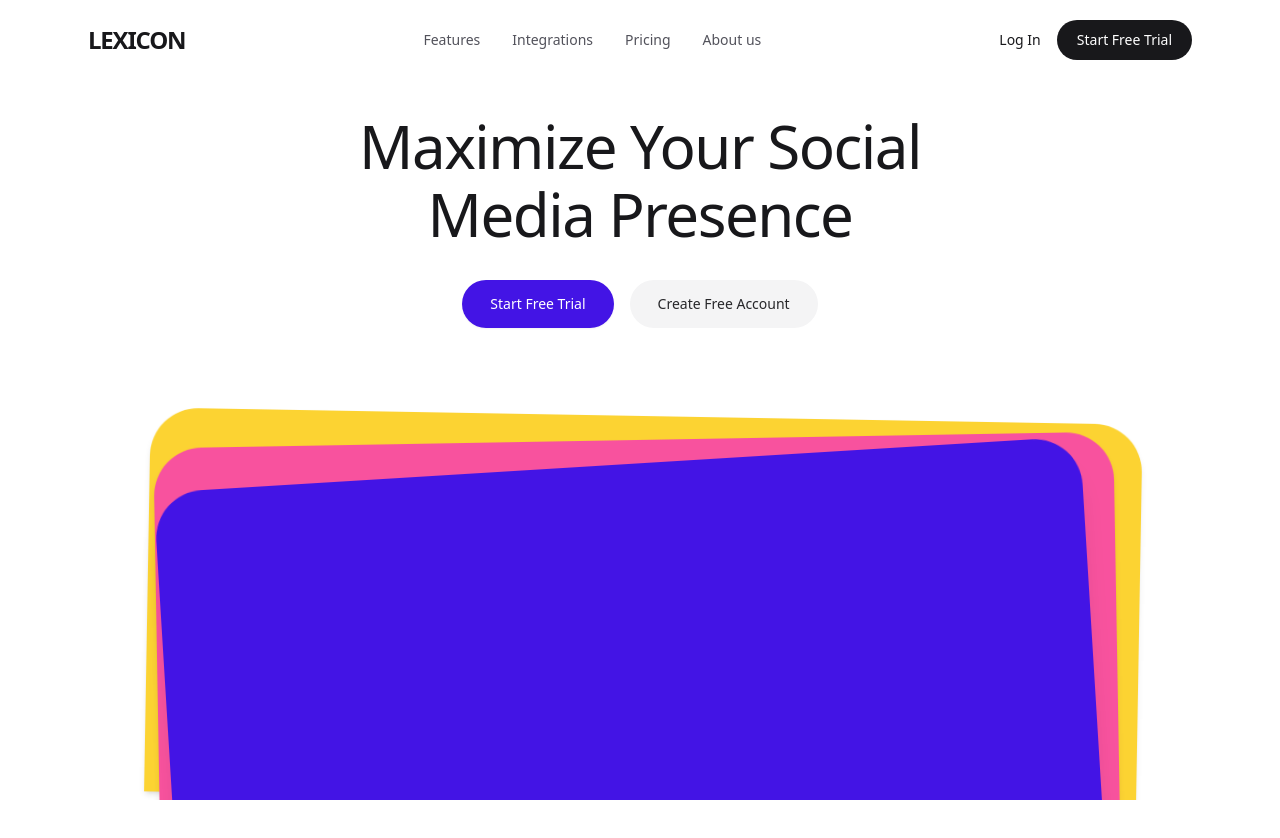
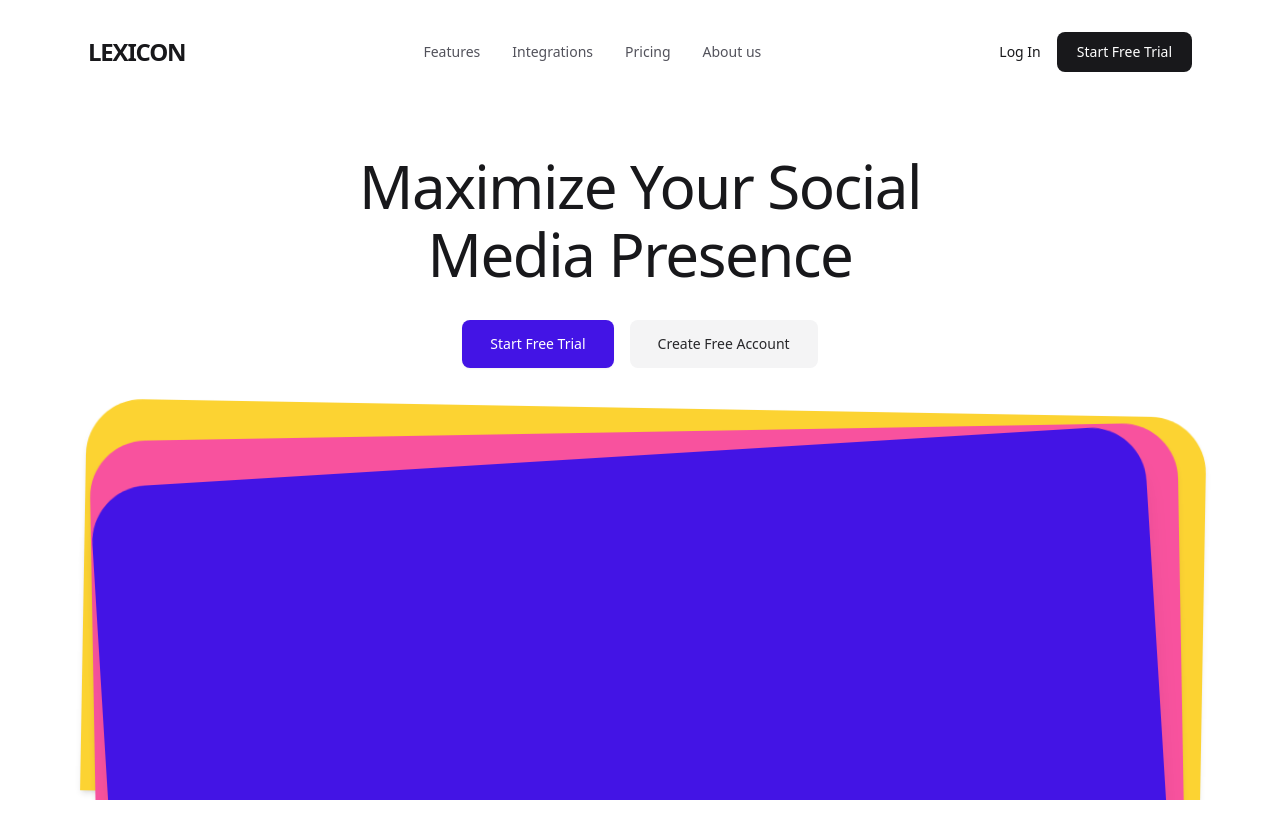
Before and after one commit to BaraaJam/tailwind-css-workshop, a plain HTML site: page index.html in a window 1280 px wide. Shown: the top 838 px of the page. Drawn offline with nearby package versions, Linux system fonts and the light colour scheme.

Commit message:
Increase hero cards stack height and max width slightly

```diff
--- a/index.html
+++ b/index.html
@@ -11,10 +11,11 @@
 <body class="bg-white text-zinc-900 antialiased selection:bg-[#4314E5] selection:text-white">
 
     <!-- 1. NAVBAR -->
-    <header id="main-header" class="fixed top-0 inset-x-0 z-50 bg-white/80 backdrop-blur-md transition-colors duration-300">
+    <header id="main-header" class="fixed top-3 inset-x-0 z-50 ">
         <nav class="max-w-6xl mx-auto px-6 h-20 flex items-center justify-between">
             <a href="#" class="text-2xl font-extrabold tracking-tighter">LEXICON</a>
-            <div class="hidden md:flex items-center gap-8 text-sm text-zinc-600">
+            <div
+                class="hidden md:flex items-center gap-8 text-sm text-zinc-600 backdrop-blur-md transition-colors duration-300 bg-white/60 rounded-lg p-3 px-8">
                 <a href="#features" class="hover:text-black">Features</a>
                 <a href="#integrations" class="hover:text-black">Integrations</a>
                 <a href="#metrics" class="hover:text-black">Pricing</a>
@@ -22,7 +23,7 @@
             </div>
             <div class="flex items-center gap-4 text-sm font-medium">
                 <a href="#" class="hidden sm:inline-block hover:text-zinc-600">Log In</a>
-                <a href="#" class="bg-zinc-900 text-white px-5 py-2.5 rounded-full hover:bg-zinc-700 transition">
+                <a href="#" class="bg-zinc-900 text-white px-5 py-2.5 rounded-lg hover:bg-zinc-700 transition">
                     Start Free Trial
                 </a>
             </div>
@@ -31,10 +32,13 @@
 
     <!-- 2. HERO SCROLL TRACK (STAGE 2 SCROLL-LINKED) -->
     <div id="hero-scroll-track" class="relative w-full">
-        <section id="hero-section" class="relative w-full h-screen flex flex-col justify-between overflow-hidden px-6 pt-28 pb-0">
+        <section id="hero-section"
+            class="relative w-full h-screen flex flex-col justify-between overflow-hidden px-6 pt-28 pb-0">
             <!-- Hero Center Text & Actions -->
-            <div id="hero-text-mask" class="relative max-w-3xl mx-auto z-10 w-full text-center will-change-transform">
-                <h1 id="hero-headline" class="text-4xl sm:text-5xl md:text-6xl font-normal tracking-tight leading-[1.2] text-zinc-900 select-none">
+            <div id="hero-text-mask"
+                class="relative max-w-3xl mx-auto z-10 p-10 w-full text-center will-change-transform">
+                <h1 id="hero-headline"
+                    class="text-4xl sm:text-5xl md:text-6xl font-normal tracking-tight leading-[1.2] text-zinc-900 select-none">
                     <span class="block overflow-hidden py-1">
                         <span id="hero-line-1" class="block will-change-transform">Maximize Your Social</span>
                     </span>
@@ -42,31 +46,34 @@
                         <span id="hero-line-2" class="block will-change-transform">Media Presence</span>
                     </span>
                 </h1>
-                <div id="hero-buttons-group" class="mt-8 flex flex-wrap justify-center items-center gap-4 text-sm font-medium will-change-transform">
-                    <a href="#" class="bg-[#4314E5] text-white px-7 py-3.5 rounded-full hover:opacity-90 transition shadow-sm">
+                <div id="hero-buttons-group"
+                    class="mt-8 flex flex-wrap justify-center items-center gap-4 text-sm font-medium will-change-transform">
+                    <a href="#"
+                        class="bg-[#4314E5] text-white px-7 py-3.5 rounded-lg hover:opacity-90 transition shadow-sm">
                         Start Free Trial
                     </a>
-                    <a href="#" class="bg-zinc-100 text-zinc-800 px-7 py-3.5 rounded-full hover:bg-zinc-200 transition">
+                    <a href="#" class="bg-zinc-100 text-zinc-800 px-7 py-3.5 rounded-lg hover:bg-zinc-200 transition">
                         Create Free Account
                     </a>
                 </div>
             </div>
 
             <!-- 3 Layered Tilted Cards Teaser at Bottom Fold (Inside Hero Section) -->
-            <div id="cards-stack-container" class="relative w-full max-w-5xl mx-auto h-64 sm:h-72 md:h-80 lg:h-96 select-none will-change-transform">
+            <div id="cards-stack-container"
+                class="relative w-full max-w-6xl mx-auto h-72 sm:h-80 md:h-96 lg:h-[420px] select-none will-change-transform">
                 <!-- Back Card: Yellow (#FCD332) -->
                 <div id="card-yellow"
-                    class="absolute inset-x-2 sm:inset-x-4 top-0 h-full bg-[#FCD332] rounded-t-[2.5rem] md:rounded-t-[3rem] rotate-1 origin-bottom shadow-md will-change-transform">
+                    class="absolute inset-x-2 sm:inset-x-4 top-0 h-full bg-[#FCD332] rounded-t-[2.5rem] md:rounded-t-[3.5rem] rotate-1 origin-bottom shadow-md will-change-transform">
                 </div>
 
                 <!-- Middle Card: Hot Pink (#F8529E) -->
                 <div id="card-pink"
-                    class="absolute inset-x-4 sm:inset-x-8 top-4 md:top-6 h-full bg-[#F8529E] rounded-t-[2.5rem] md:rounded-t-[3rem] -rotate-1 origin-bottom shadow-md will-change-transform">
+                    class="absolute inset-x-4 sm:inset-x-8 top-4 md:top-6 h-full bg-[#F8529E] rounded-t-[2.5rem] md:rounded-t-[3.5rem] -rotate-1 origin-bottom shadow-md will-change-transform">
                 </div>
 
                 <!-- Front Card: Deep Purple (#4314E5) Blueprint -->
                 <div id="card-purple"
-                    class="absolute inset-x-6 sm:inset-x-12 top-8 md:top-12 h-full bg-[#4314E5] rounded-t-[2.5rem] md:rounded-t-[3rem] -rotate-3 md:-rotate-[3.5deg] origin-bottom shadow-xl flex items-center justify-center overflow-hidden will-change-transform">
+                    class="absolute inset-x-6 sm:inset-x-12 top-8 md:top-12 h-full bg-[#4314E5] rounded-t-[2.5rem] md:rounded-t-[3.5rem] -rotate-3 md:-rotate-[3.5deg] origin-bottom shadow-xl flex items-center justify-center overflow-hidden will-change-transform">
                     <!-- Blueprint placeholder for 2.5D Illustration Stage -->
                 </div>
             </div>
@@ -271,7 +278,7 @@
             stage2Timeline
                 // 1. Text moves up a tiny bit just under the nav bar (does not go behind it)
                 .to("#hero-text-mask", {
-                    y: -30,
+                    y: -25,
                     duration: 0.25,
                     ease: "power1.out"
                 }, 0)
@@ -280,20 +287,20 @@
                     yPercent: -120,
                     duration: 0.45,
                     ease: "power1.inOut"
-                }, 0.15)
+                }, 0.20)
                 // 3. Line 2 rolls UP out of its own line curtain mask after Line 1 (not together!)
                 .to("#hero-line-2", {
                     yPercent: -120,
                     duration: 0.45,
                     ease: "power1.inOut"
-                }, 0.32)
+                }, 0.20)
                 // 4. Buttons shrink in size
                 .to("#hero-buttons-group", {
                     scale: 0,
                     opacity: 0,
                     duration: 0.55,
                     ease: "power1.inOut"
-                }, 0.28)
+                }, 0.16)
                 // 5. Yellow & Pink back cards rotate flat and tuck away behind purple card
                 .to("#card-yellow", {
                     rotation: 0,
```
